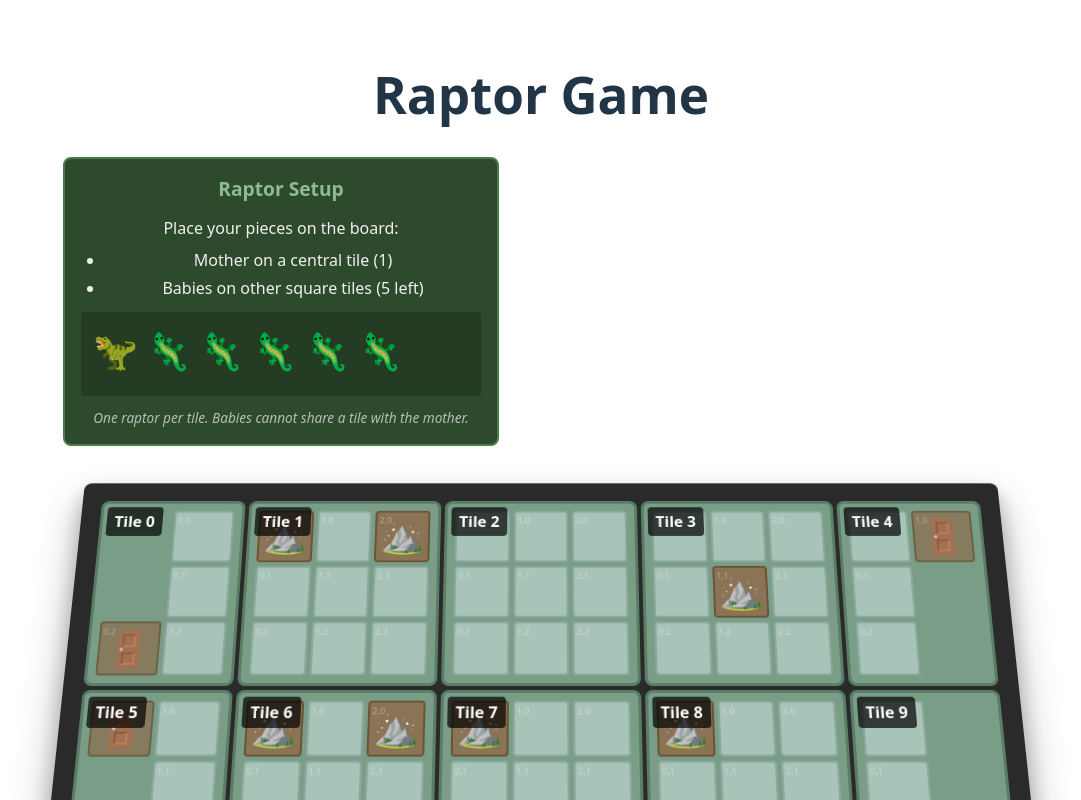
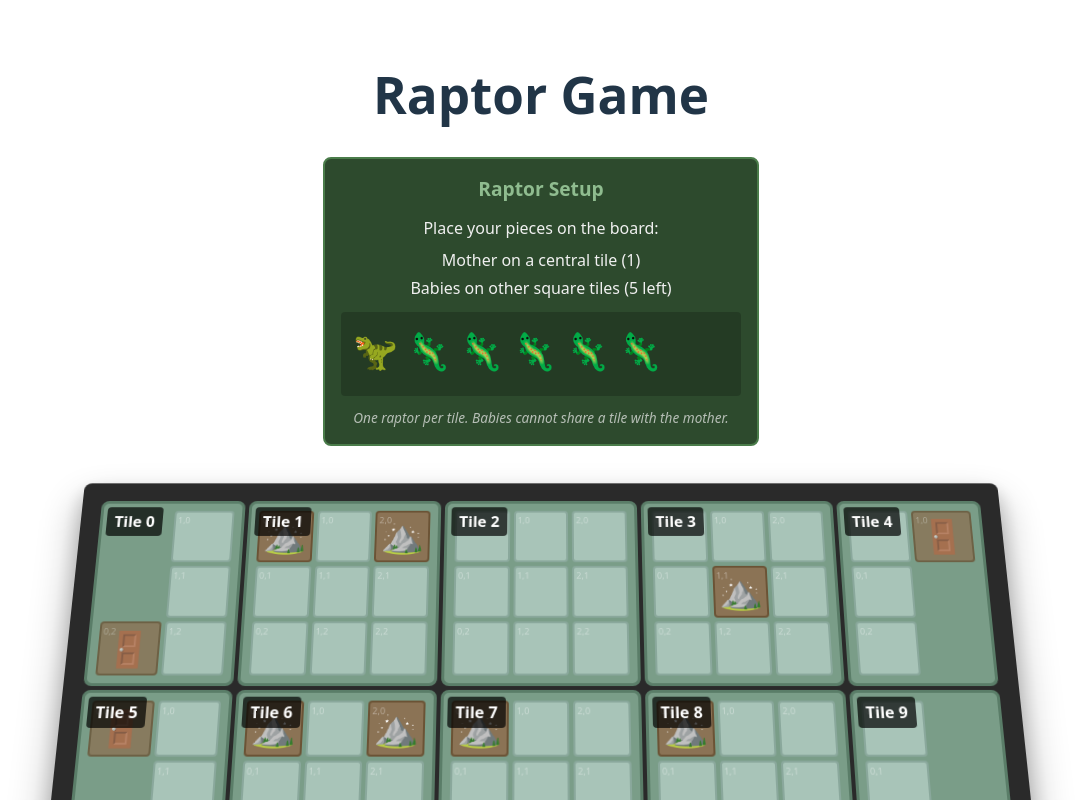
Before and after one commit to pooriajr/raptor, a React (Vite) app: page / in a window 1280 px wide. Shown: the top 800 px of the page, without its empty margins (99-1180 px from the left). Built offline with nearby package versions, Linux system fonts and the light colour scheme.

Commit message:
Fix SetupPanel styling and baby placement highlighting
- Center SetupPanel on page
- Remove bullets from instruction list
- Fix central tile highlighting for babies when mother already placed
- 75 tests passing

```diff
--- a/src/Board.tsx
+++ b/src/Board.tsx
@@ -142,11 +142,11 @@ function Board() {
     } else if (pieceType === "baby") {
       const squareTiles = state.tiles.filter((t) => t.shape === "square");
       const centralTiles = [2, 7];
+      const motherPlaced = state.pieces.some((p) => p.type === "mother");
 
-      const occupiedCentralTiles = state.pieces.filter(
-        (p) =>
-          (p.type === "mother" || p.type === "baby") &&
-          centralTiles.includes(p.tileId),
+      // Only restrict central tiles if mother hasn't been placed yet
+      const babiesOnCentralTiles = state.pieces.filter(
+        (p) => p.type === "baby" && centralTiles.includes(p.tileId),
       );
 
       for (const tile of squareTiles) {
@@ -156,9 +156,11 @@ function Board() {
         );
         if (hasRaptor) continue;
 
+        // If mother not placed and one central tile has a baby, skip the other central tile
         if (
           centralTiles.includes(tile.id) &&
-          occupiedCentralTiles.length >= 1
+          !motherPlaced &&
+          babiesOnCentralTiles.length >= 1
         ) {
           continue;
         }
--- a/src/SetupPanel.css
+++ b/src/SetupPanel.css
@@ -1,7 +1,7 @@
 .SetupPanel {
   padding: 1rem;
   border-radius: 8px;
-  margin-bottom: 1rem;
+  margin: 0 auto 1rem auto;
   max-width: 400px;
   color: #f0f0f0;
 }
@@ -35,7 +35,8 @@
 
 .SetupPanel ul {
   margin: 0.5rem 0;
-  padding-left: 1.5rem;
+  padding-left: 0;
+  list-style: none;
 }
 
 .SetupPanel li {
```
